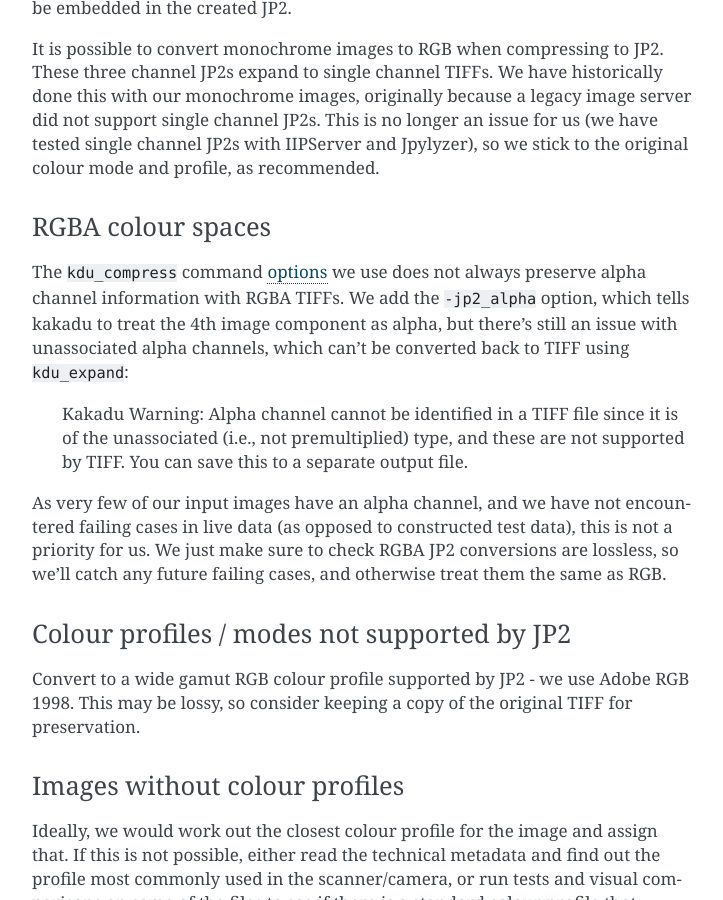
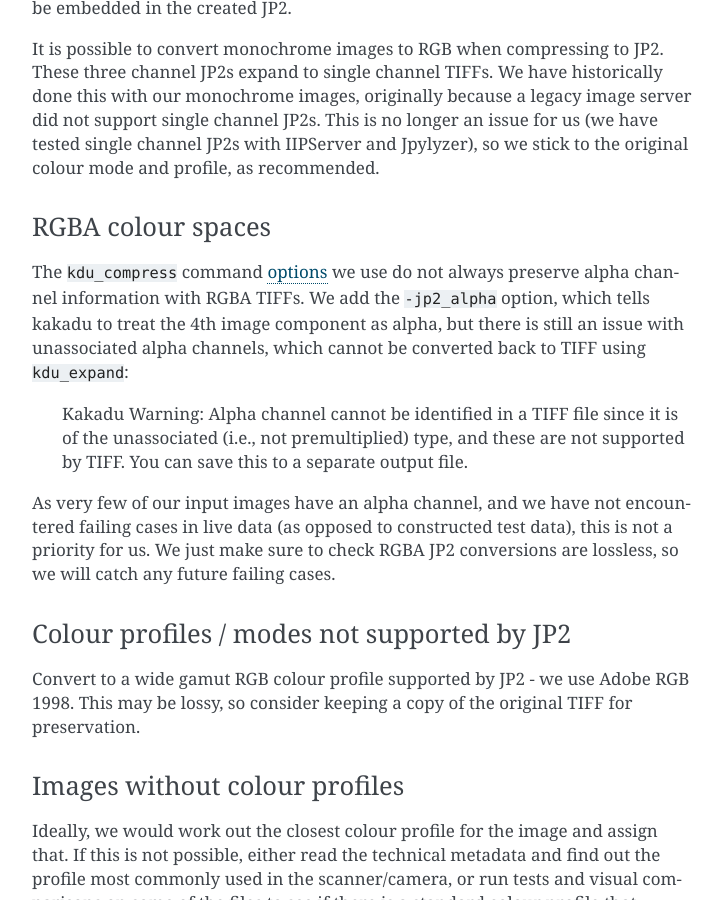
Before and after one commit to bodleian/image-processing, a Sphinx documentation site: the page built from docs/jp2_colour_management.rst, in a window 1280 px wide and 900 px high, scrolled down 2092 px. Shown: the whole window, without its empty margins (388-1111 px from the left). Built offline with Sphinx 7.4.7, drawn with Linux system fonts in a browser that asks for light colours.

Commit message:
Fix typos

```diff
--- a/docs/jp2_colour_management.rst
+++ b/docs/jp2_colour_management.rst
@@ -76,11 +76,11 @@ It is possible to convert monochrome images to RGB when compressing to JP2. Thes
 RGBA colour spaces
 ~~~~~~~~~~~~~~~~~~
 
-The ``kdu_compress`` command :ref:`options <kdu_compress-options>` we use does not always preserve alpha channel information with RGBA TIFFs. We add the ``-jp2_alpha`` option, which tells kakadu to treat the 4th image component as alpha, but there's still an issue with unassociated alpha channels, which can't be converted back to TIFF using ``kdu_expand``:
+The ``kdu_compress`` command :ref:`options <kdu_compress-options>` we use do not always preserve alpha channel information with RGBA TIFFs. We add the ``-jp2_alpha`` option, which tells kakadu to treat the 4th image component as alpha, but there is still an issue with unassociated alpha channels, which cannot be converted back to TIFF using ``kdu_expand``:
 
     Kakadu Warning: Alpha channel cannot be identified in a TIFF file since it is of the unassociated (i.e., not premultiplied) type, and these are not supported by TIFF.  You can save this to a separate output file.
 
-As very few of our input images have an alpha channel, and we have not encountered failing cases in live data (as opposed to constructed test data), this is not a priority for us. We just make sure to check RGBA JP2 conversions are lossless, so we'll catch any future failing cases, and otherwise treat them the same as RGB.
+As very few of our input images have an alpha channel, and we have not encountered failing cases in live data (as opposed to constructed test data), this is not a priority for us. We just make sure to check RGBA JP2 conversions are lossless, so we will catch any future failing cases.
 
 Colour profiles / modes not supported by JP2
 ~~~~~~~~~~~~~~~~~~~~~~~~~~~~~~~~~~~~~~~~~~~~
```
